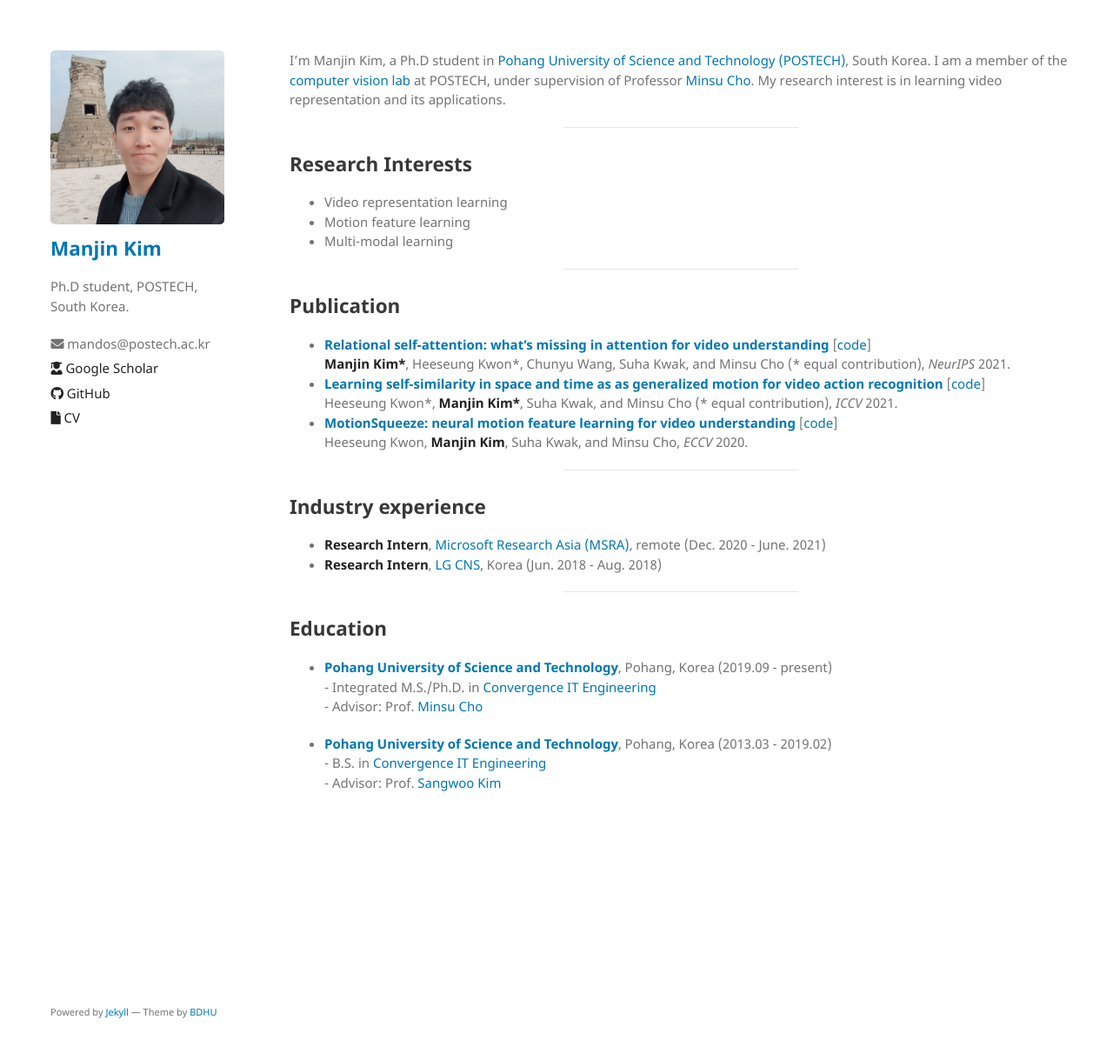
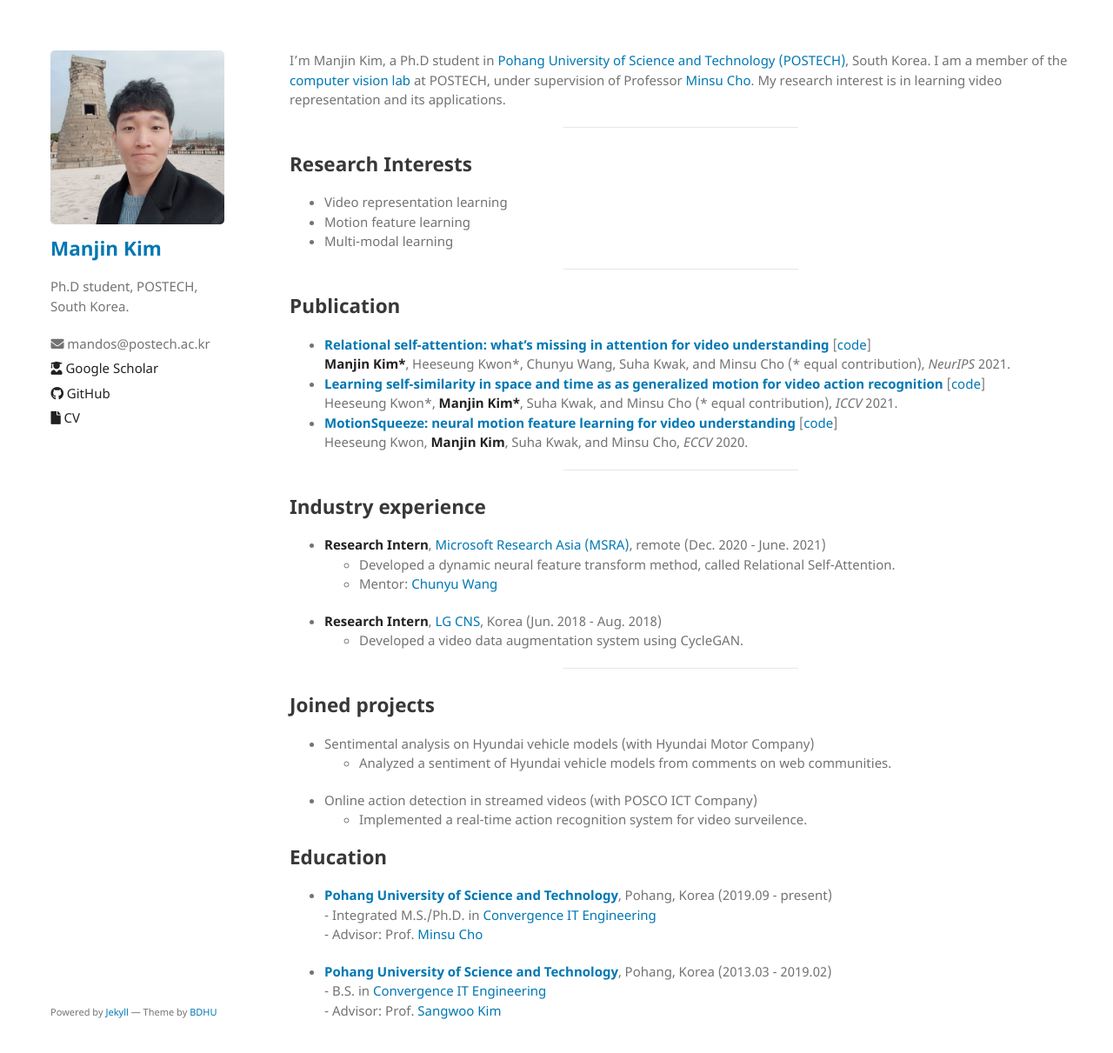
Before and after one commit to KimManjin/KimManjin.github.io, a Jekyll site: the page built from index.md, in a window 1280 px wide and 1243 px high. Shown: the top 1211 px of the window at 87% size. Built offline with Jekyll 4.4.1, drawn with Linux system fonts in a browser that asks for light colours; our own code applies the rules of GitHub Pages for plain Markdown files.

Commit message:
Update index.md

```diff
--- a/index.md
+++ b/index.md
@@ -36,10 +36,18 @@ I'm Manjin Kim, a Ph.D student in [Pohang University of Science and Technology (
 
 ## Industry experience
 - **Research Intern**, [Microsoft Research Asia (MSRA)](https://www.microsoft.com/en-us/research/lab/microsoft-research-asia/), remote (Dec. 2020 - June. 2021)
+    + Developed a dynamic neural feature transform method, called Relational Self-Attention.
+    + Mentor: [Chunyu Wang](https://www.microsoft.com/en-us/research/people/chnuwa/)
 - **Research Intern**, [LG CNS](https://www.lgcns.com/EN/Home), Korea (Jun. 2018 - Aug. 2018)
-
+    + Developed a video data augmentation system using CycleGAN.
 
 ---------------------------------------------
+
+## Joined projects
+- Sentimental analysis on Hyundai vehicle models (with Hyundai Motor Company)
+    + Analyzed a sentiment of Hyundai vehicle models from comments on web communities.
+- Online action detection in streamed videos (with POSCO ICT Company)
+    + Implemented a real-time action recognition system for video surveilence.
 
 ## Education
 - **[Pohang University of Science and Technology](http://postech.ac.kr/eng/)**, Pohang, Korea (2019.09 - present)
```
